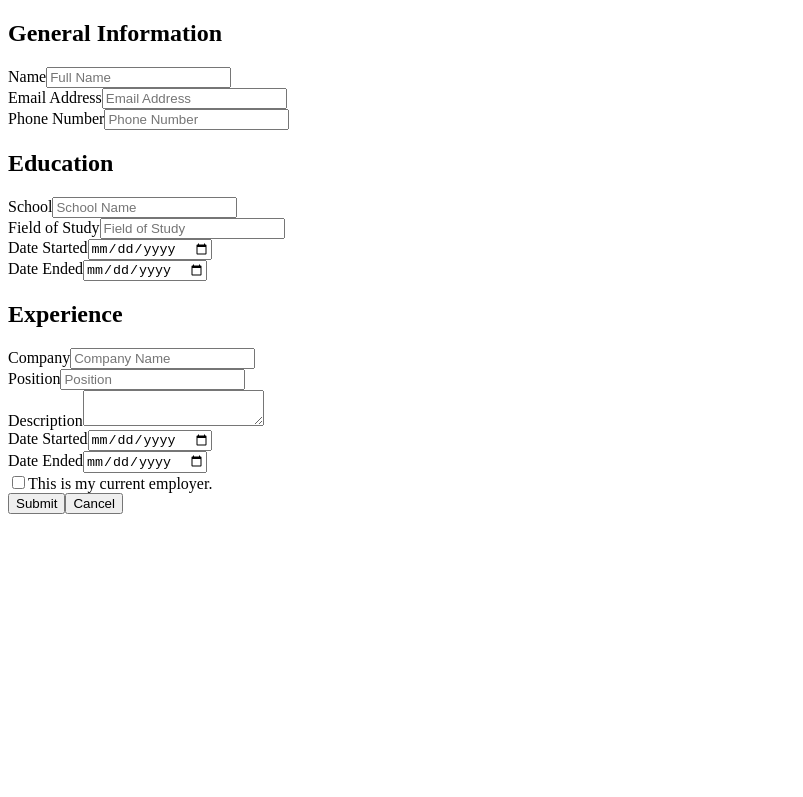
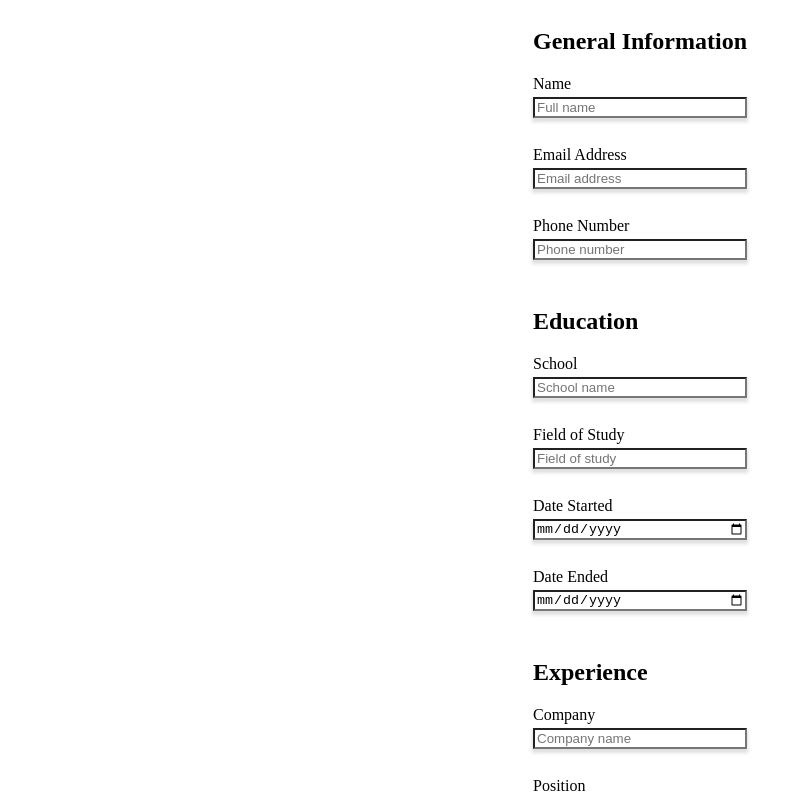
Before and after one commit to LeftySolara/odin-cv-generator, a React (Create React App) app: page / in a window 1280 px wide. Shown: the top 797 px of the page, without its empty margins (0-803 px from the left). Built offline with nearby package versions, Linux system fonts and the light colour scheme.

Commit message:
Start: add CSS to form

```diff
--- a/src/App.js
+++ b/src/App.js
@@ -1,5 +1,6 @@
 import React from "react";
 import MainForm from "./components/form";
+import "./app.css";
 
 function App() {
   return (
--- /dev/null
+++ b/src/app.css
@@ -0,0 +1,6 @@
+.App {
+    display: flex;
+    flex-flow: column nowrap;
+    justify-content: center;
+    align-items: center;
+}
--- /dev/null
+++ b/src/components/form.css
@@ -0,0 +1,44 @@
+input[type=text], input[type=date], textarea {
+    box-shadow: 0px 3px 3px 1px rgba(168,168,168,0.20), 0px 3px 3px 1px rgba(168,168,168,0.20);
+    margin-top: 4px;
+}
+
+input[type=submit] {
+    color: white;
+    background-color: #4299e1;
+    border-radius: 5px;
+    border-width: 0px;
+    font-weight: bold;
+}
+
+input[type=button] {
+    border-radius: 5px;
+    border-width: 0px;
+}
+
+#currentEmployer {
+    display: flex;
+    flex-flow: row nowrap;
+}
+
+.formSection {
+    display: flex;
+    flex-flow: column nowrap;
+}
+
+.formSection label {
+    display: flex;
+    flex-direction: column;
+    clear: both;
+    margin-bottom: 10px;
+}
+
+.buttonBox {
+    display: flex;
+    flex-flow: row nowrap;
+    justify-content: left;
+}
+
+.buttonBox input[type="Submit"] {
+    margin-right: 10px;
+}
--- a/src/components/form.js
+++ b/src/components/form.js
@@ -1,6 +1,7 @@
 import React from "react";
 import PropTypes from "prop-types";
 import CVDisplay from "./display";
+import "./form.css";
 
 /**
  * Submit and Cancel buttons for forms.
@@ -14,7 +15,7 @@ function ButtonBox(props) {
   const { form, editModeActive, onPressHandler } = props;
   if (editModeActive) {
     return (
-      <div>
+      <div className="buttonBox">
         <input type="submit" form={form} value="Submit" />
         <input type="button" form={form} value="Cancel" />
       </div>
@@ -48,7 +49,7 @@ function GeneralInfoSection(props) {
   const { name, email, phone, onChangeHandler } = props;
 
   return (
-    <div>
+    <div className="formSection">
       <h2>General Information</h2>
       <label htmlFor="name">
         Name
@@ -56,7 +57,7 @@ function GeneralInfoSection(props) {
           type="text"
           id="name"
           name="name"
-          placeholder="Full Name"
+          placeholder="Full name"
           value={name}
           onChange={onChangeHandler}
         />
@@ -67,7 +68,7 @@ function GeneralInfoSection(props) {
           type="text"
           id="email"
           name="email"
-          placeholder="Email Address"
+          placeholder="Email address"
           value={email}
           onChange={onChangeHandler}
         />
@@ -78,7 +79,7 @@ function GeneralInfoSection(props) {
           type="text"
           id="phone"
           name="phone"
-          placeholder="Phone Number"
+          placeholder="Phone number"
           value={phone}
           onChange={onChangeHandler}
         />
@@ -113,7 +114,7 @@ GeneralInfoSection.defaultProps = {
 function EducationSection(props) {
   const { school, degree, dateStarted, dateEnded, onChangeHandler } = props;
   return (
-    <div>
+    <div className="formSection">
       <h2>Education</h2>
       <label htmlFor="school">
         School
@@ -121,7 +122,7 @@ function EducationSection(props) {
           type="text"
           id="school"
           name="school"
-          placeholder="School Name"
+          placeholder="School name"
           value={school}
           onChange={onChangeHandler}
         />
@@ -132,7 +133,7 @@ function EducationSection(props) {
           type="text"
           id="degree"
           name="degree"
-          placeholder="Field of Study"
+          placeholder="Field of study"
           value={degree}
           onChange={onChangeHandler}
         />
@@ -199,7 +200,7 @@ function ExperienceSection(props) {
   } = props;
 
   return (
-    <div>
+    <div className="formSection">
       <h2>Experience</h2>
       <label htmlFor="company">
         Company
@@ -207,7 +208,7 @@ function ExperienceSection(props) {
           type="text"
           id="company"
           name="company"
-          placeholder="Company Name"
+          placeholder="Company name"
           value={company}
           onChange={onChangeHandler}
         />
@@ -229,6 +230,7 @@ function ExperienceSection(props) {
           id="description"
           name="description"
           value={description}
+          placeholder="Description of job duties"
           onChange={onChangeHandler}
         />
       </label><br />
@@ -252,7 +254,7 @@ function ExperienceSection(props) {
           onChange={onChangeHandler}
         />
       </label><br />
-      <label htmlFor="currentEmployer">
+      <label id="currentEmployer" htmlFor="currentEmployer">
         <input
           type="checkbox"
           id="currentEmployer"
@@ -349,7 +351,7 @@ class MainForm extends React.Component {
 
     if (editModeActive) {
       return (
-        <form id={formName} name={formName} onSubmit={this.handleSubmit}>
+        <form id={formName} className="formComponent" name={formName} onSubmit={this.handleSubmit}>
           <GeneralInfoSection
             name={name}
             email={email}
```
